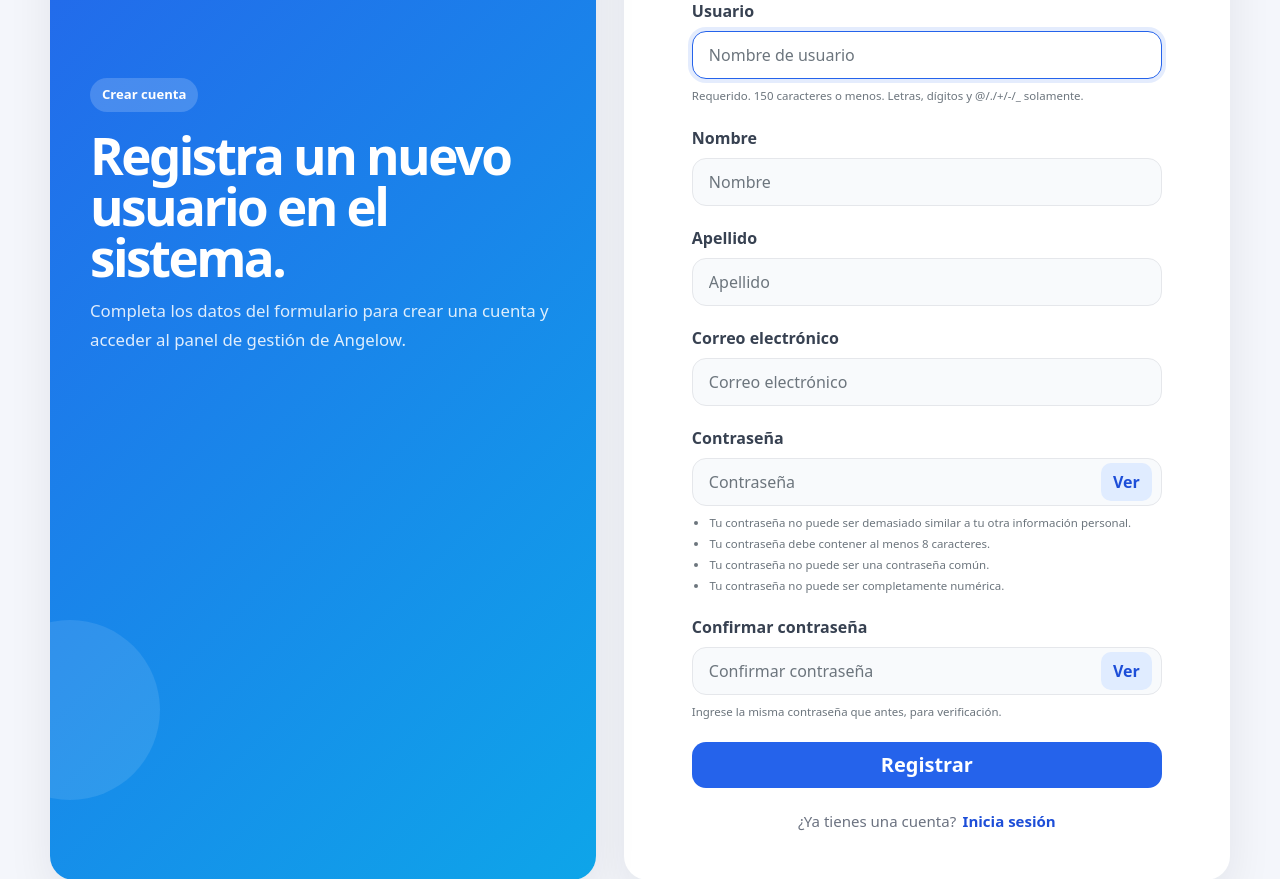
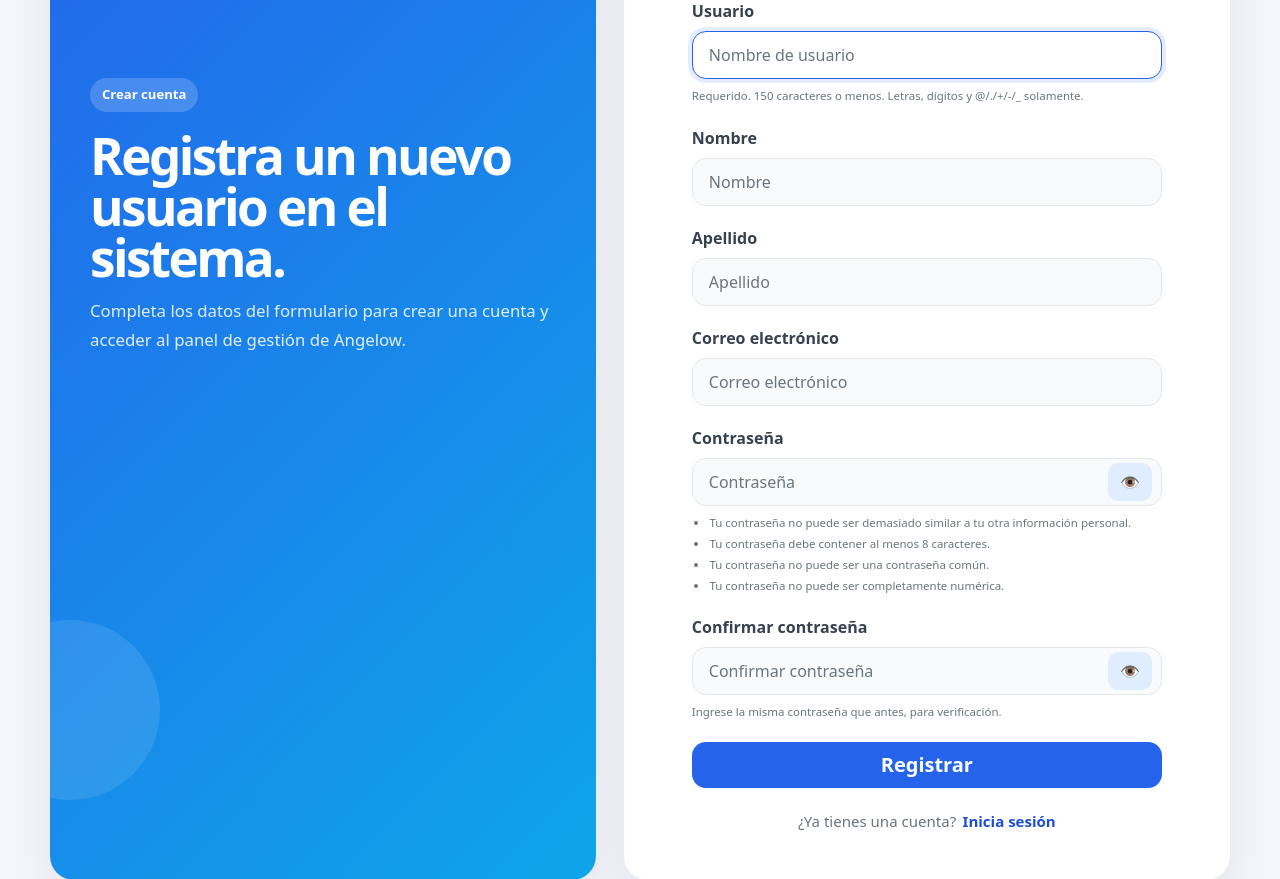
Before and after one commit to Braian551/AngelowDjangoOrders, a Django app: page /registrar/ in a window 1280 px wide. Shown: the part 312-1191 px from the top of the page. Run offline with Django 4.2, Linux system fonts and the light colour scheme; some libraries are stand-ins or nearby versions.

Commit message:
style: se cambia algunos detalles de estilo en auth
En register y en login se organiza los campos de mostrar contraseña y su logica

```diff
--- a/dcrm/website/templates/login.html
+++ b/dcrm/website/templates/login.html
@@ -70,7 +70,7 @@
                                 auth.js busca data-password-toggle y cambia el input indicado.
                             -->
                             <button type="button" data-password-toggle="password" aria-label="Mostrar contraseña">
-                                Ver
+                                👁️
                             </button>
                         </div>
                     </div>
--- a/dcrm/website/templates/register.html
+++ b/dcrm/website/templates/register.html
@@ -126,7 +126,7 @@
                                 data-password-toggle="{{ form.password1.id_for_label }}"
                                 aria-label="Mostrar contraseña"
                             >
-                                Ver
+                                👁️
                             </button>
                         </div>
 
@@ -149,8 +149,7 @@
                                 type="button"
                                 data-password-toggle="{{ form.password2.id_for_label }}"
                                 aria-label="Mostrar confirmación de contraseña"
-                            >
-                                Ver
+                            >👁️
                             </button>
                         </div>
 
--- a/dcrm/website/templates/static/js/auth.js
+++ b/dcrm/website/templates/static/js/auth.js
@@ -32,6 +32,6 @@ passwordToggleButtons.forEach(function (button) {
         const isPasswordHidden = passwordInput.type === 'password';
 
         passwordInput.type = isPasswordHidden ? 'text' : 'password';
-        this.textContent = isPasswordHidden ? 'Ocultar' : 'Ver';
+        this.textContent = isPasswordHidden ? '🙈' : '👁️';
     });
 });
```
